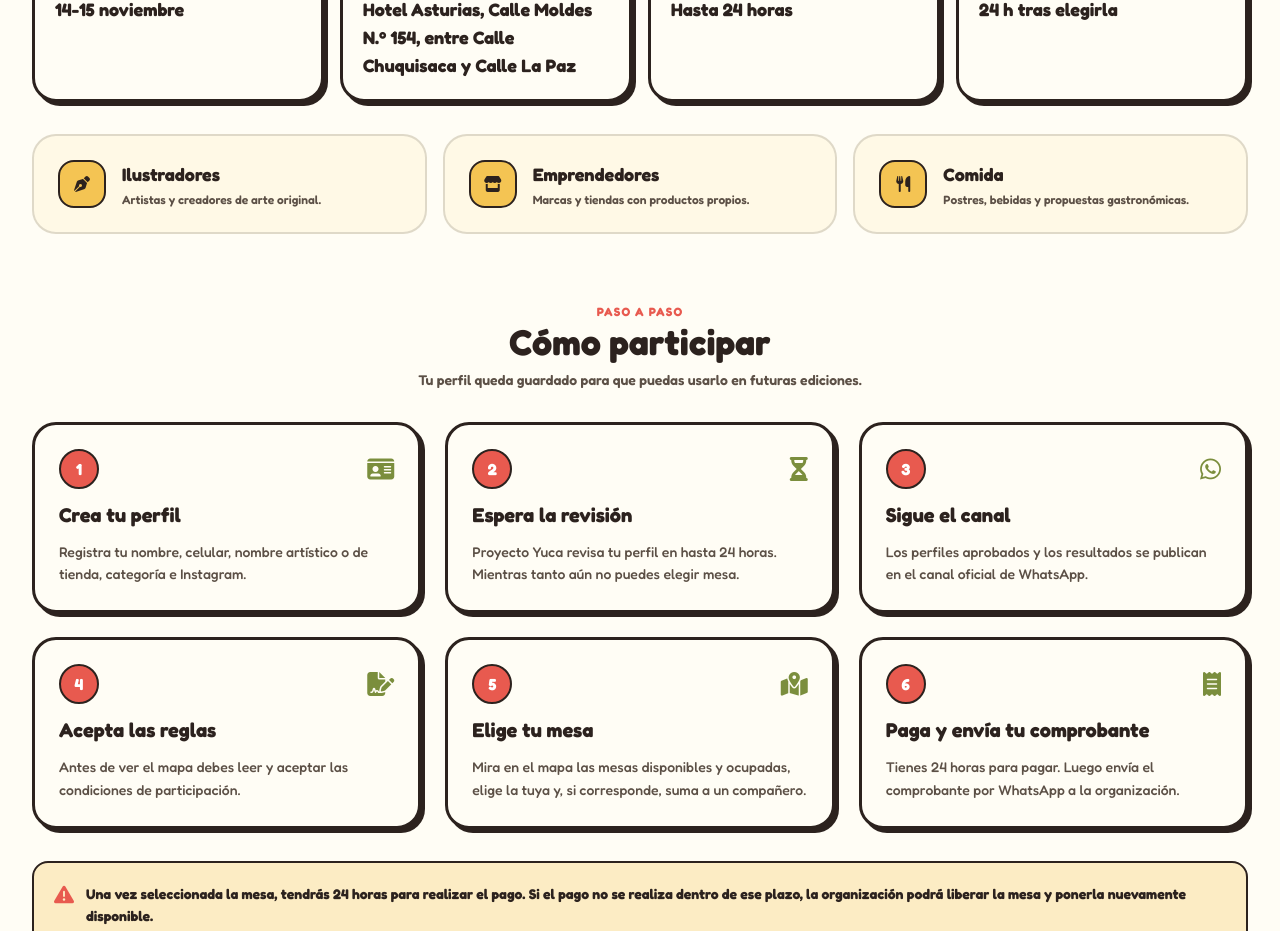
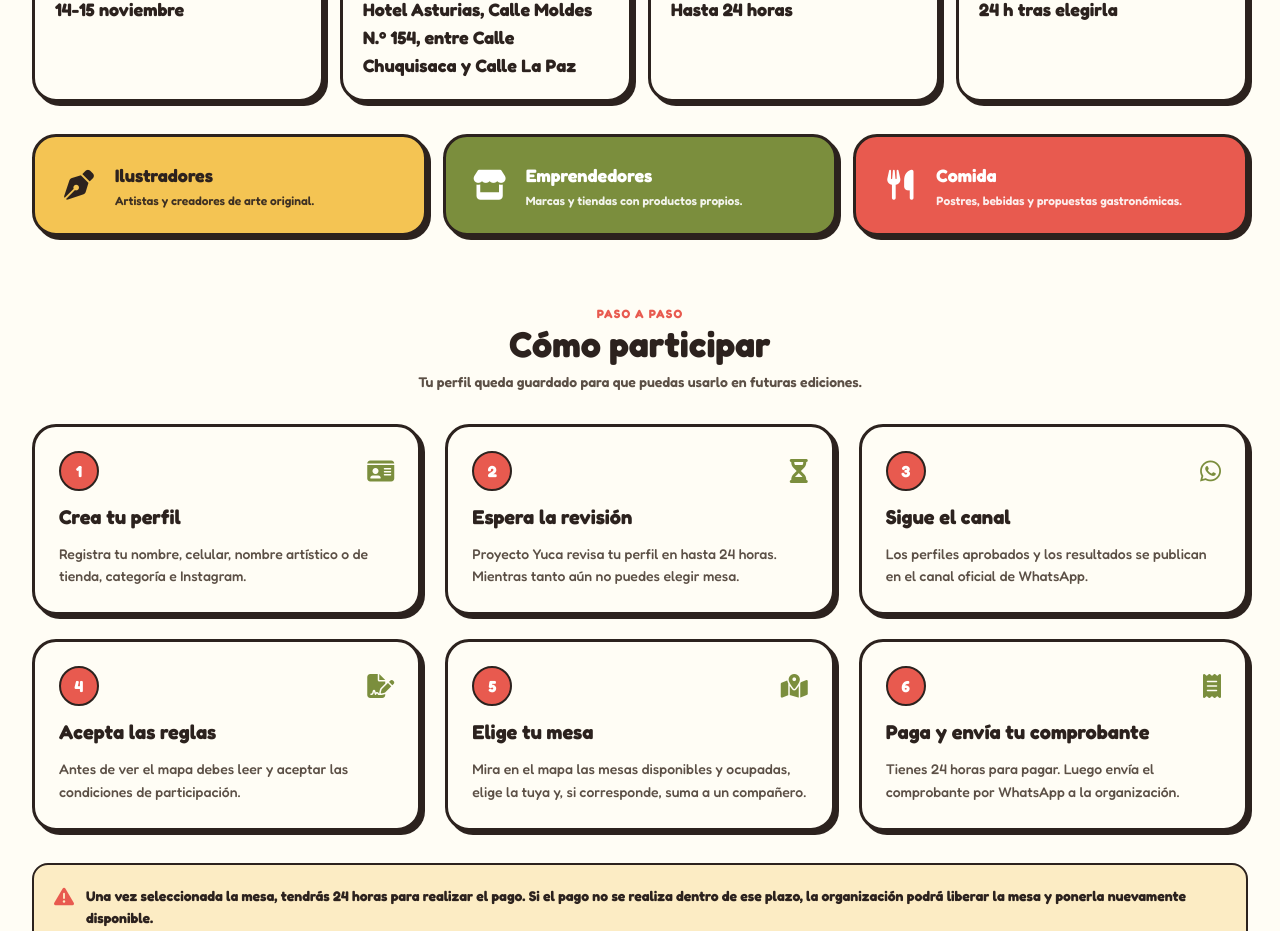
Before and after one commit to ADICTTT/PROYECTO_YUCA, an Angular app: page / in a window 1280 px wide. Shown: the part 860-1791 px from the top of the page. Built offline with nearby package versions, Linux system fonts and the light colour scheme.

Commit message:
arreglitos finales de colores

```diff
--- a/src/app/features/public/home/home.component.html
+++ b/src/app/features/public/home/home.component.html
@@ -160,13 +160,11 @@
     <!-- Categorías -->
     <div class="grid grid-cols-1 md:grid-cols-3 gap-4">
       @for (cat of categorias; track cat.nombre) {
-        <div class="bg-[#FFF9E6] border-2 border-[#2C221E]/15 rounded-3xl p-6 flex items-start gap-4">
-          <span class="w-12 h-12 shrink-0 grid place-items-center bg-[#F4C453] text-[#2C221E] rounded-2xl border-2 border-[#2C221E]">
-            <i [class]="cat.icono"></i>
-          </span>
+        <div [class]="'rounded-3xl p-6 flex items-center gap-4 border-[3px] border-[#2C221E] shadow-[4px_4px_0px_0px_rgba(44,34,30,1)] ' + cat.color">
+          <i [class]="cat.icono + ' text-3xl w-10 text-center shrink-0'"></i>
           <div>
-            <h3 class="text-lg font-black text-[#2C221E]">{{ cat.nombre }}</h3>
-            <p class="text-xs font-semibold text-[#5C5046] mt-1">{{ cat.texto }}</p>
+            <h3 class="text-lg font-black">{{ cat.nombre }}</h3>
+            <p class="text-xs font-semibold opacity-90 mt-1">{{ cat.texto }}</p>
           </div>
         </div>
       }
--- a/src/app/features/public/home/home.component.ts
+++ b/src/app/features/public/home/home.component.ts
@@ -124,9 +124,9 @@ export class HomeComponent implements OnInit, OnDestroy {
 
   // ---------- Categorías ----------
   categorias = [
-    { nombre: 'Ilustradores', icono: 'fa-solid fa-pen-nib', texto: 'Artistas y creadores de arte original.' },
-    { nombre: 'Emprendedores', icono: 'fa-solid fa-store', texto: 'Marcas y tiendas con productos propios.' },
-    { nombre: 'Comida', icono: 'fa-solid fa-utensils', texto: 'Postres, bebidas y propuestas gastronómicas.' },
+    { nombre: 'Ilustradores', icono: 'fa-solid fa-pen-nib', texto: 'Artistas y creadores de arte original.',color: 'bg-[#F4C453] text-[#2C221E]' },
+    { nombre: 'Emprendedores', icono: 'fa-solid fa-store', texto: 'Marcas y tiendas con productos propios.',color: 'bg-[#7B8E3D] text-white' },
+    { nombre: 'Comida', icono: 'fa-solid fa-utensils', texto: 'Postres, bebidas y propuestas gastronómicas.', color: 'bg-[#E85A4F] text-white'},
   ];
 
   // ---------- Pasos para participar ----------
```
